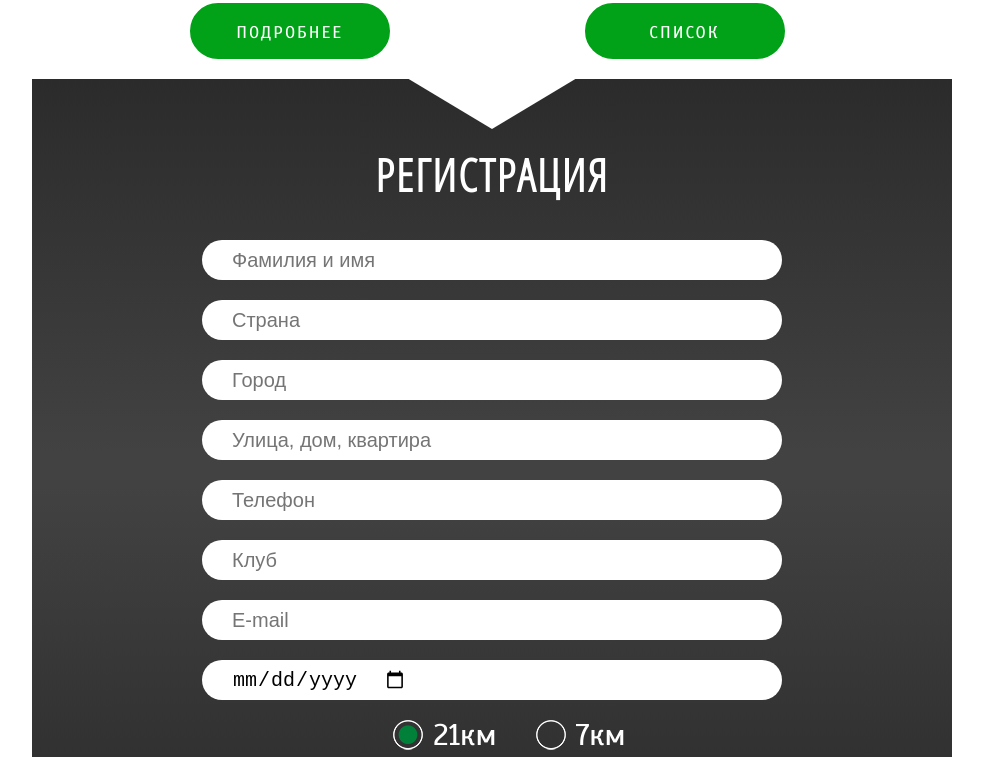
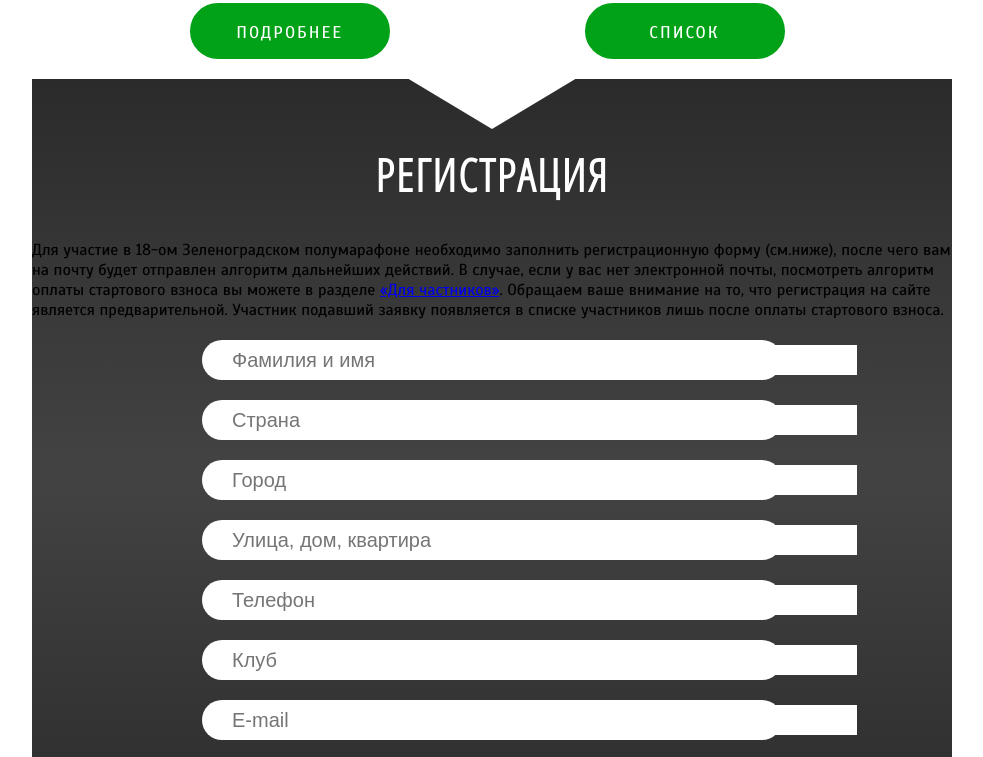
Before and after one commit to okazivaetsya/okazivaetsya.github.io, a plain HTML site: page hm/index.html in a window 1280 px wide. Shown: the part 1475-2232 px from the top of the page, without its empty margins (148-1131 px from the left). Drawn offline with nearby package versions, Linux system fonts and the light colour scheme.

```diff
--- a/hm/index.html
+++ b/hm/index.html
@@ -61,17 +61,18 @@
 
 	<section id="registration">
 		<h2 class="reg-header">регистрация</h2>
+		<p class="reg-paragraf">Для участие в 18-ом Зеленоградском полумарафоне необходимо заполнить регистрационную форму (см.ниже), после чего вам на почту будет отправлен алгоритм дальнейших действий. В случае, если у вас нет электронной почты, посмотреть алгоритм оплаты стартового взноса вы можете в разделе <a href="#forrunners">«Для частников»</a>. Обращаем ваше внимание на то, что регистрация на сайте является предварительной. Участник подавший заявку появляется в списке участников лишь после оплаты стартового взноса.</p>
 		<div class="reg-content">
 		<form action="">
 			<ul>
-				<li><input name="name" size="40" maxlength="70" class="input" type="text" placeholder="Фамилия и имя"></li>
-				<li><input name="country" size="40" maxlength="70" class="input" type="text" placeholder="Страна"></li>
-				<li><input name="city" size="40" maxlength="70" class="input" type="text" placeholder="Город"></li>
-				<li><input name="adress" size="40" maxlength="100" class="input" type="text" placeholder="Улица, дом, квартира"></li>
-				<li><input name="phone" size="40" maxlength="70" class="input" type="text" placeholder="Телефон"></li>
-				<li><input name="team" size="40" maxlength="70" class="input" type="text" placeholder="Клуб"></li>
-				<li><input name="email" size="40" maxlength="70" class="input" type="email" placeholder="E-mail"></li>
-				<li><input name="birth" size="40" maxlength="70" class="input" type="date" placeholder="Дата рождения (дд.мм.гггг)"></li>
+				<li><input name="name" size="50" maxlength="70" class="input" type="text" placeholder="Фамилия и имя"></li>
+				<li><input name="country" size="50" maxlength="70" class="input" type="text" placeholder="Страна"></li>
+				<li><input name="city" size="50" maxlength="70" class="input" type="text" placeholder="Город"></li>
+				<li><input name="adress" size="50" maxlength="100" class="input" type="text" placeholder="Улица, дом, квартира"></li>
+				<li><input name="phone" size="50" maxlength="70" class="input" type="text" placeholder="Телефон"></li>
+				<li><input name="team" size="50" maxlength="70" class="input" type="text" placeholder="Клуб"></li>
+				<li><input name="email" size="50" maxlength="70" class="input" type="email" placeholder="E-mail"></li>
+				<li><input name="birth" size="50" maxlength="70" class="input" type="date" placeholder="Дата рождения (дд.мм.гггг)"></li>
 
 				<div class="radio-field">
 				<input type="radio" name="radiog_lite" id="dist-21" class="css-checkbox" checked="checked"/><label for="dist-21" class="css-label">21км</label>
--- a/hm/style.css
+++ b/hm/style.css
@@ -35,10 +35,10 @@ nav li {
 
 nav li a {
 	text-decoration: none;
-	font-size: 16px;
+	font-size: 14px;
 	color: white;
 	letter-spacing: 2px;
-	line-height: 1.8;
+	line-height: 2;
 	text-transform: uppercase;
 }
 
```
